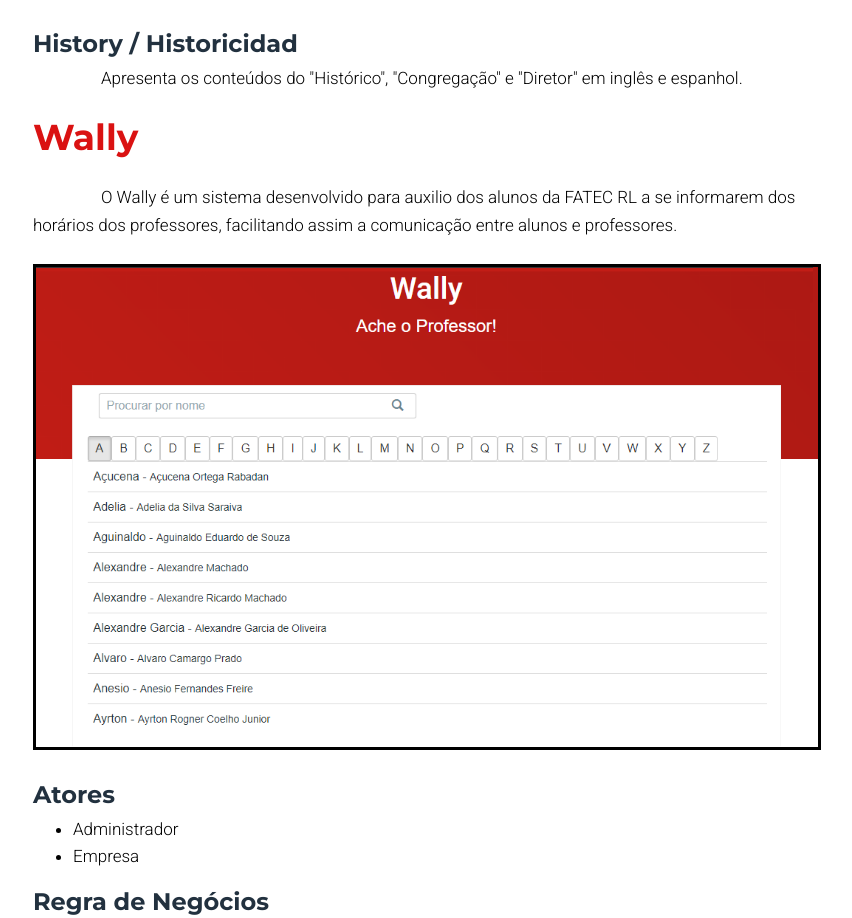
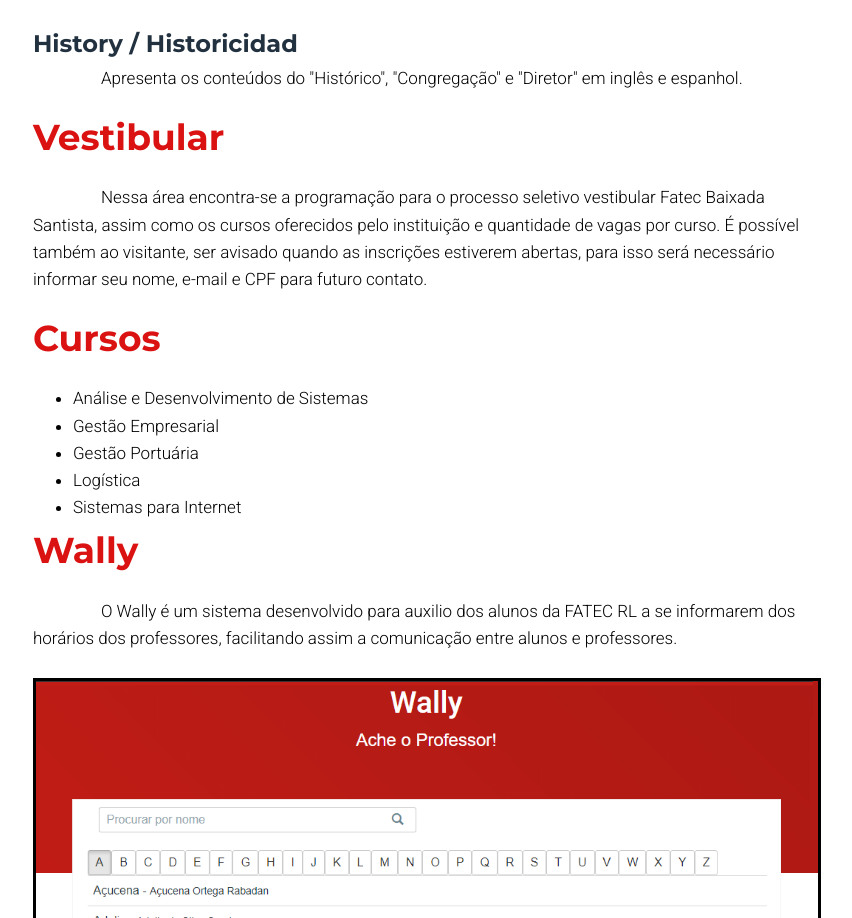
Before and after one commit to juciara/documentacao, a plain HTML site: page site.html in a window 1280 px wide. Shown: the part 1584-2502 px from the top of the page, without its empty margins (360-1212 px from the left). Drawn offline with Linux system fonts and the light colour scheme.

Commit message:
inserido conteudo de vestibular e cursos

```diff
--- a/site.html
+++ b/site.html
@@ -95,6 +95,30 @@
 
                </div>
             </div>
+
+            <div class="row">
+               <div class="col-md-12 animate-box" data-animate-effect="fadeInLeft">
+                  <h1 class="fh5co-heading-colored" id="ife">Vestibular</h1>
+                  <br>
+                  <p>Nessa área encontra-se a programação para o processo seletivo vestibular Fatec Baixada Santista, assim como
+                  os cursos oferecidos pelo instituição e quantidade de vagas por curso. É possível também ao visitante, ser avisado quando as inscrições estiverem abertas, para isso será necessário informar seu nome, e-mail e CPF para futuro contato. </p>
+               </div>
+            </div>
+
+            <div class="row">
+               <div class="col-md-12 animate-box" data-animate-effect="fadeInLeft">
+                  <h1 class="fh5co-heading-colored" id="ife">Cursos</h1>
+                  <br>
+                  <ul>
+                  		<li>Análise e Desenvolvimento de Sistemas</li>
+                  		<li>Gestão Empresarial</li>
+                  		<li>Gestão Portuária</li>
+                  		<li>Logística</li>
+                  		<li>Sistemas para Internet</li>
+                  </ul>
+               </div>
+            </div>
+
             <div class="row">
                <div class="col-md-12 animate-box" data-animate-effect="fadeInLeft">
                   <h1 class="fh5co-heading-colored" id="ife">Wally</h1>
```
